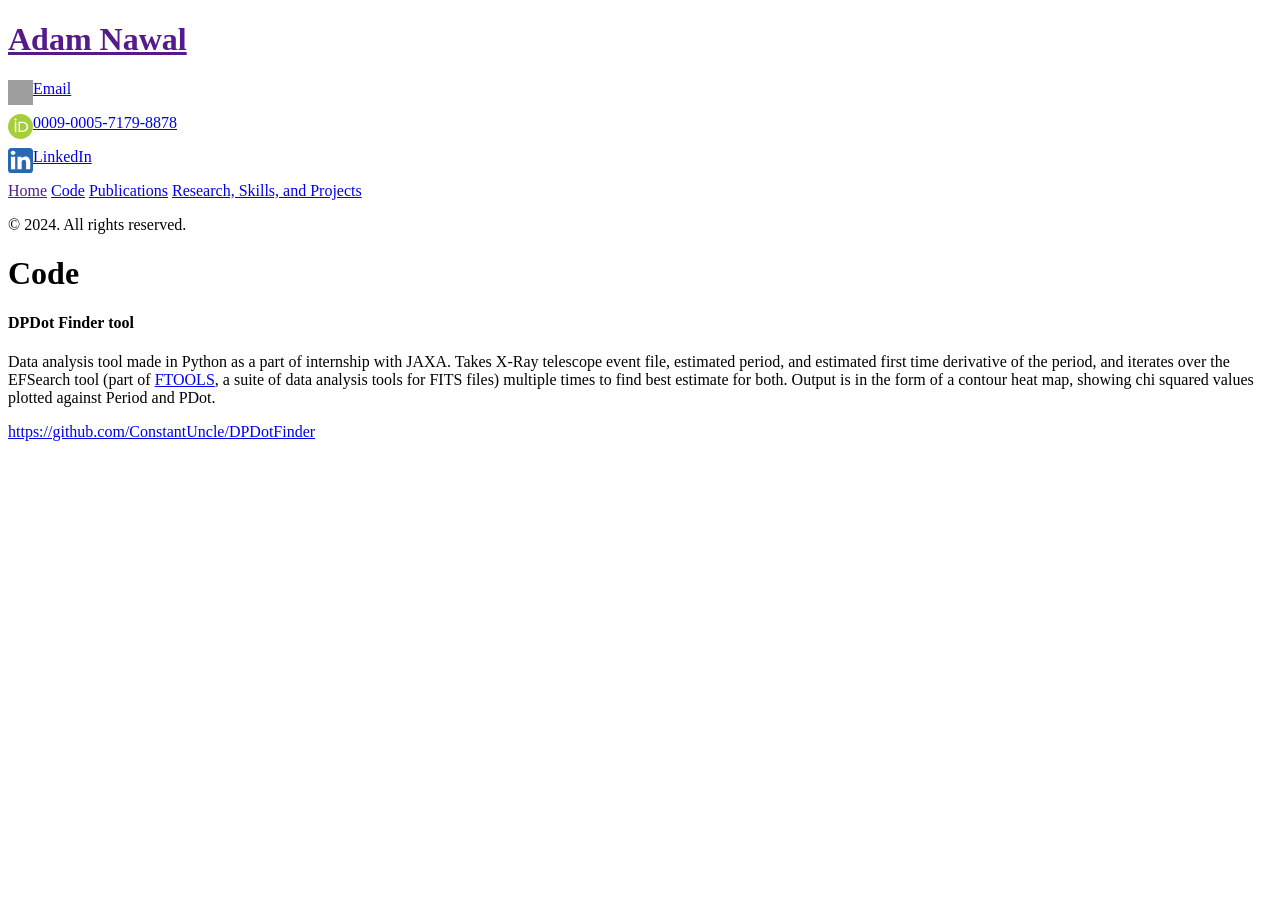
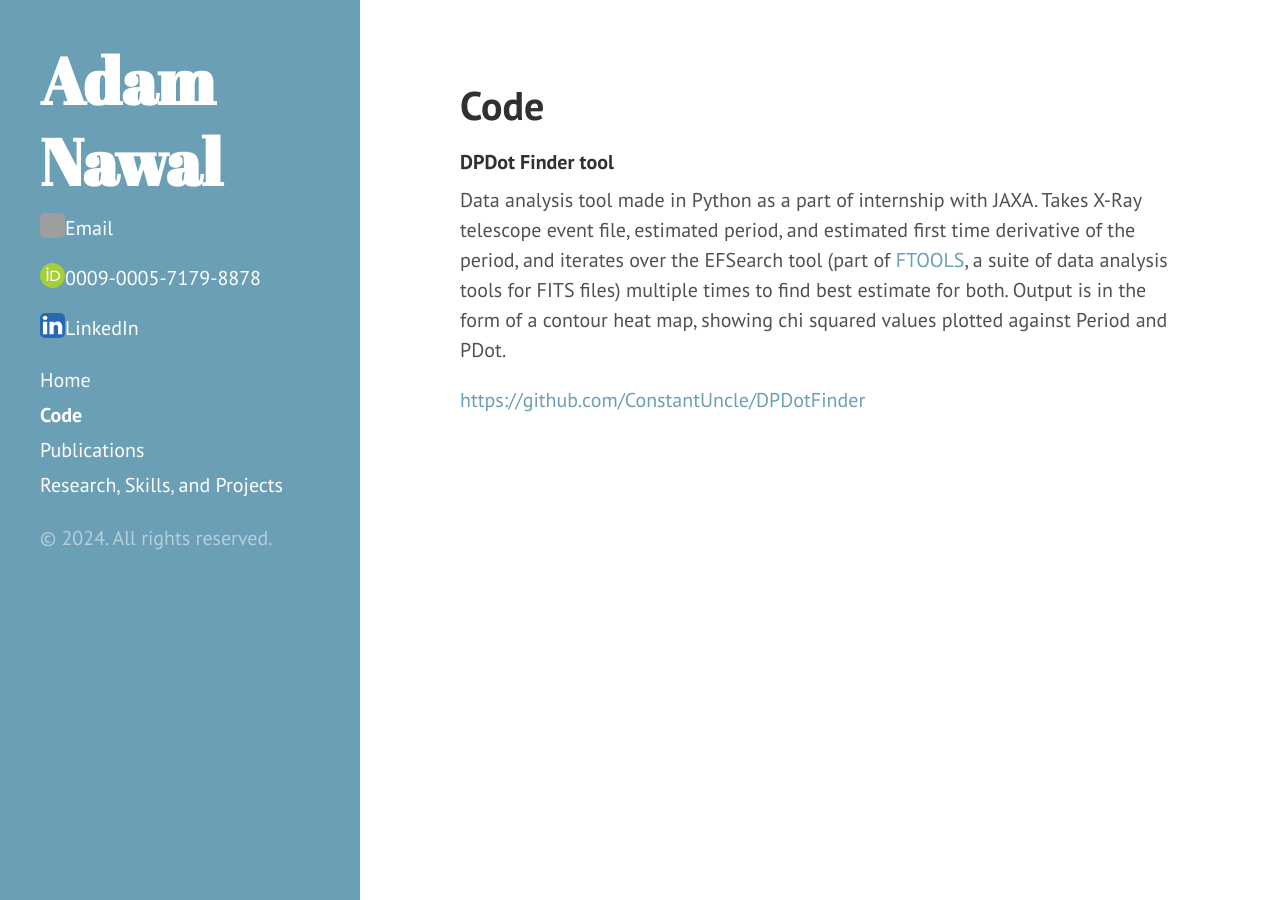
Before and after one commit to ConstantUncle/ConstantUncle.github.io, a Jekyll site: the page built from Code.md, in a window 1280 px wide. Built offline with Jekyll 4.4.1, drawn with Linux system fonts in a browser that asks for light colours; grey boxes are pictures that could not be loaded.

Commit message:
Update head.html
Changed {{ site.baseurl }} to {{ "/" | relative_url }} (re: https://github.com/github/pages-gem/issues/460)

```diff
--- a/_includes/head.html
+++ b/_includes/head.html
@@ -15,9 +15,9 @@
   </title>
 
   <!-- CSS -->
-  <link rel="stylesheet" href="{{ site.baseurl }}public/css/poole.css">
-  <link rel="stylesheet" href="{{ site.baseurl }}public/css/syntax.css">
-  <link rel="stylesheet" href="{{ site.baseurl }}public/css/hyde.css">
+  <link rel="stylesheet" href="{{ "/" | relative_url }}public/css/poole.css">
+  <link rel="stylesheet" href="{{ "/" | relative_url }}public/css/syntax.css">
+  <link rel="stylesheet" href="{{ "/" | relative_url }}public/css/hyde.css">
   <link rel="stylesheet" href="http://fonts.googleapis.com/css?family=PT+Sans:400,400italic,700|Abril+Fatface">
 
   <!-- RSS -->
```
